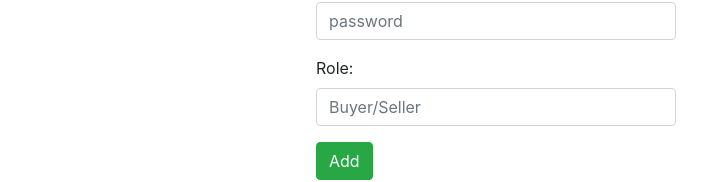
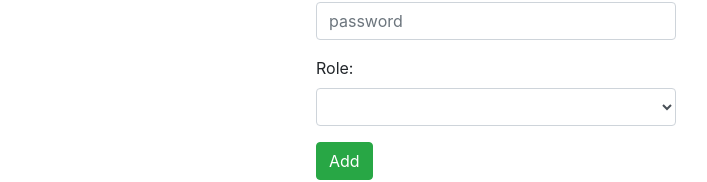
Before and after one commit to sinishawt/MWA-Project, an Angular app in the folder client/: page /signup in a window 1280 px wide. Shown: the part 258-440 px from the top of the page, without its empty margins (84-791 px from the left). Built offline with nearby package versions, Linux system fonts and the light colour scheme.

Commit message:
signup and payment changes

```diff
--- a/client/src/app/components/signup/signup.component.html
+++ b/client/src/app/components/signup/signup.component.html
@@ -36,7 +36,12 @@
 
                 <div class="form-group">
                     <label for="role">Role:</label>
-                    <input formControlName="role" placeholder="Buyer/Seller" name="role" class="form-control" id="role">
+                    <!-- <input formControlName="role" placeholder="Buyer/Seller" name="role" class="form-control" id="role"> -->
+                    <select class="form-control" id="role" formControlName="role" name="role">
+                        <option>Buyer</option>
+                        <option>Seller</option>
+
+                      </select>
                 </div>
 
                 <button class="btn btn-success">Add</button>
```
Also changed, not shown: client/src/app/common/payment.ts (added, +15 -0 lines), 1 other file (tests, documents, lock files or other folders).
